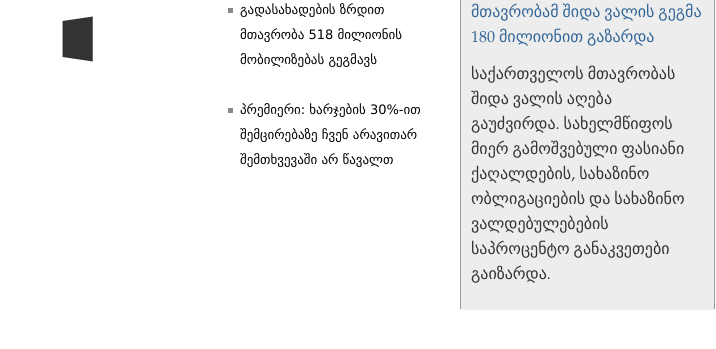
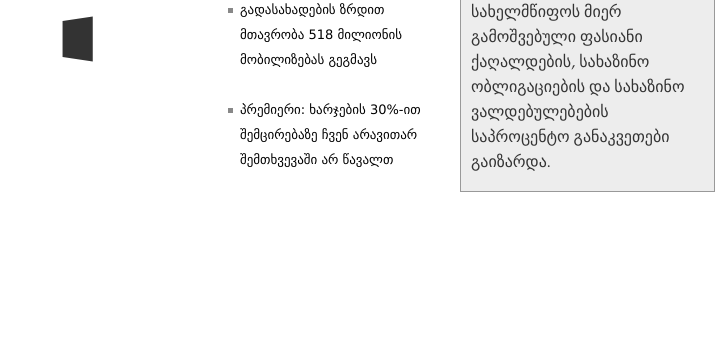
Before and after one commit to bumbeishvili/hackViz, a Jekyll site: the page bubbletree-map.html, which Jekyll copies as it is, in a window 1280 px wide, cut to the strip 238-587 px from the top of the page. Shown: the whole strip, without its empty margins (564-1280 px from the left). Built offline with Jekyll 4.4.1, drawn with Linux system fonts in a browser that asks for light colours; some web fonts are replaced; grey boxes are pictures that could not be loaded.

Commit message:
newsReel iyos mgoni rac ari

```diff
--- a/bubbletree-map.html
+++ b/bubbletree-map.html
@@ -166,30 +166,30 @@
 
       <div class="news-content top-content">
         <img src="/img/news/shota100.PNG">
-        <p><a href="#">მთავრობამ შიდა ვალის გეგმა 180 მილიონით გაზარდა</a></p>
+        <!--<p><a href="#">მთავრობამ შიდა ვალის გეგმა 180 მილიონით გაზარდა</a></p>-->
 
-        <p>საქართველოს მთავრობას შიდა ვალის აღება გაუძვირდა. სახელმწიფოს მიერ გამოშვებული ფასიანი ქაღალდების, სახაზინო ობლიგაციების და სახაზინო ვალდებულებების საპროცენტო განაკვეთები გაიზარდა.</p>
+        <p>სახელმწიფოს მიერ გამოშვებული ფასიანი ქაღალდების, სახაზინო ობლიგაციების და სახაზინო ვალდებულებების საპროცენტო განაკვეთები გაიზარდა.</p>
       </div><!-- .news-content -->
 
       <div class="news-content">
         <img src="/img/news/Parlament_of_Georgia_Kutaisi.jpg">
-        <p><a href="#">პარლამენტმა გადასახადების ზრდას მხარი დაუჭირა</a></p>
+        <!--<p><a href="#">პარლამენტმა გადასახადების ზრდას მხარი დაუჭირა</a></p>-->
 
         <p>პარლამენტმა ბიუჯეტთან თანდართულ საგადასახადო ცვლილებათა პაკეტს მხარი დაუჭირა, რის შედეგადაც მთელი რიგი გადასახადები იზრდება.</p>
       </div><!-- .news-content -->
 
       <div class="news-content">
         <img src="/img/news/shota100.PNG">
-        <p><a href="#">გადასახადების ზრდით მთავრობა 518 მილიონის მობილიზებას გეგმავს</a></p>
+        <!--<p><a href="#">გადასახადების ზრდით მთავრობა 518 მილიონის მობილიზებას გეგმავს</a></p>-->
 
-        <p>თამბაქოს აქციზის განაკვეთის ზრდით ბიუჯეტის საშემოსავლო ნაწილი სავარაუდოდ გაიზრდება 190-200 მილიონი ლარით; მსუბუქ ავტომობილებზე აქციზის განაკვეთის ზრდით - 45 მილინი ლარით.</p>
+        <p>თამბაქოს აქციზის განაკვეთის ზრდით ბიუჯეტის საშემოსავლო ნაწილი სავარაუდოდ გაიზრდება 190-200 მილიონი ლარით.</p>
       </div><!-- .news-content -->
 
       <div class="news-content">
         <img src="/img/news/kvirika.png">
-        <p><a href="#">პრემიერი: ხარჯების 30%-ით შემცირებაზე ჩვენ არავითარ შემთხვევაში არ წავალთ</a></p>
+        <!--<p><a href="#">პრემიერი: ხარჯების 30%-ით შემცირებაზე ჩვენ არავითარ შემთხვევაში არ წავალთ</a></p>-->
 
-        <p>საქართველოს პრემიერის გიორგი კვირიკაშვილის განცხადებით, მთავრობა ხარჯებს 30%-ით არავითარ შემთხვევაში არ შეამცირებს. ამის შესახებ კვირიკაშვილმა მინისტრთა კაბინეტის დღევანდელ სხდომაზე თქვა.</p>
+        <p>საქართველოს პრემიერის გიორგი კვირიკაშვილის განცხადებით, მთავრობა ხარჯებს 30%-ით არავითარ შემთხვევაში არ შეამცირებს.</p>
       </div><!-- .news-content -->
 
     </div><!-- .news-preview -->
--- a/css/vertical.news.slider.css
+++ b/css/vertical.news.slider.css
@@ -99,7 +99,7 @@
    position: relative;
    z-index: 5;
    margin-left: -1px;
-   min-height: 304px;
+   min-height: 180px;
    position: relative;
 }
 
@@ -119,6 +119,7 @@
     z-index: 10;
     padding: 10px;
         font-family: Verdana, sans-serif;
+        max-height: 180px;
     font-size: 11px;
     top: 0;
     left: 0;
```
